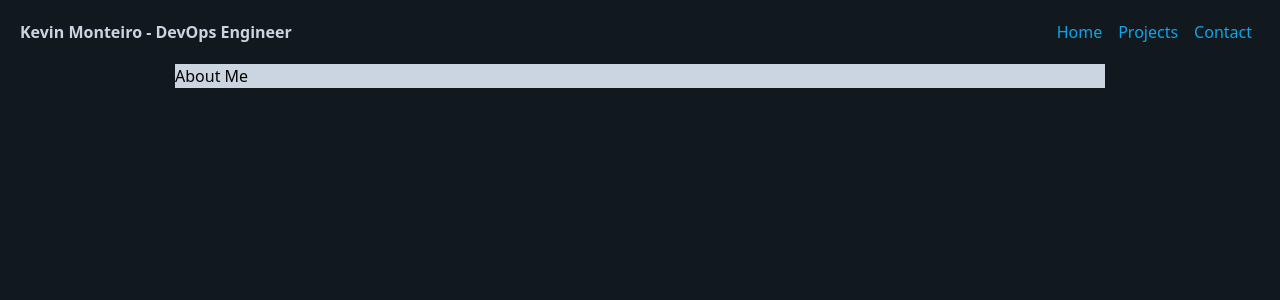
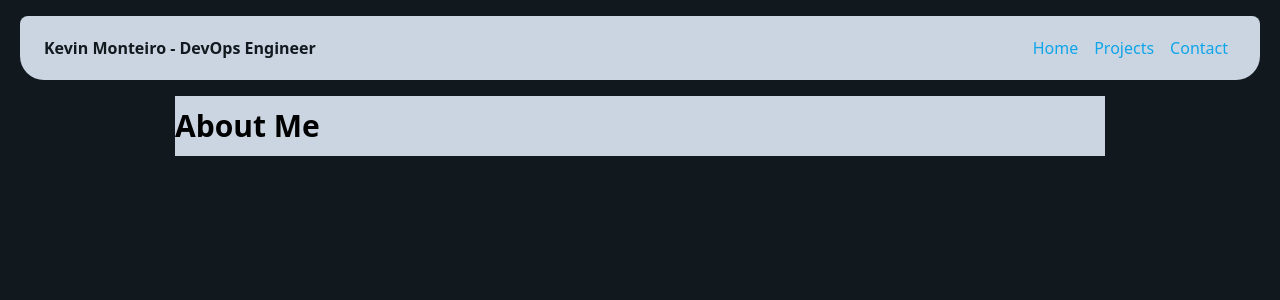
Before and after one commit to km-aero/my-website, a React (Vite) app: page / in a window 1280 px wide. Shown: the top 300 px of the page. Built offline with nearby package versions, Linux system fonts and the light colour scheme.

Commit message:
refactor: rename components

```diff
--- a/src/components/Heading.jsx
+++ b/src/components/_Heading.jsx
@@ -1,7 +1,7 @@
 export const Heading = ({ text }) => {
   return (
     <>
-      <div>
+      <div className='text-3xl font-bold py-3'>
         <h1>{text}</h1>
       </div>
     </>
--- a/src/components/Navbar.jsx
+++ b/src/components/_Navbar.jsx
@@ -13,8 +13,8 @@ const NavLink = ({ href, text }) => {
 export const Navbar = () => {
   return (
     <>
-      <nav className='mx-auto max-w-full relative flex h-16 items-center justify-between'>
-        <ul className='text-slate-300'>
+      <nav className='mx-auto my-4 px-6 py-8 max-w-full relative flex h-16 items-center justify-between bg-slate-300 rounded-3xl rounded-t-lg'>
+        <ul className='text-[#11191f]'>
           <li>
             <strong>Kevin Monteiro - DevOps Engineer</strong>
           </li>
--- a/src/components/Paragraph.jsx
+++ b/src/components/_Paragraph.jsx
@@ -1,7 +1,7 @@
 export const Paragraph = ({ text }) => {
   return (
     <>
-      <div>
+      <div className='py-2'>
         <p>{text}</p>
       </div>
     </>
--- a/src/components/index.js
+++ b/src/components/index.js
@@ -1,3 +1,3 @@
-export * from '@/components/Navbar';
-export * from '@/components/Heading';
-export * from '@/components/Paragraph';
+export * from '@/components/_Navbar';
+export * from '@/components/_Heading';
+export * from '@/components/_Paragraph';
```
